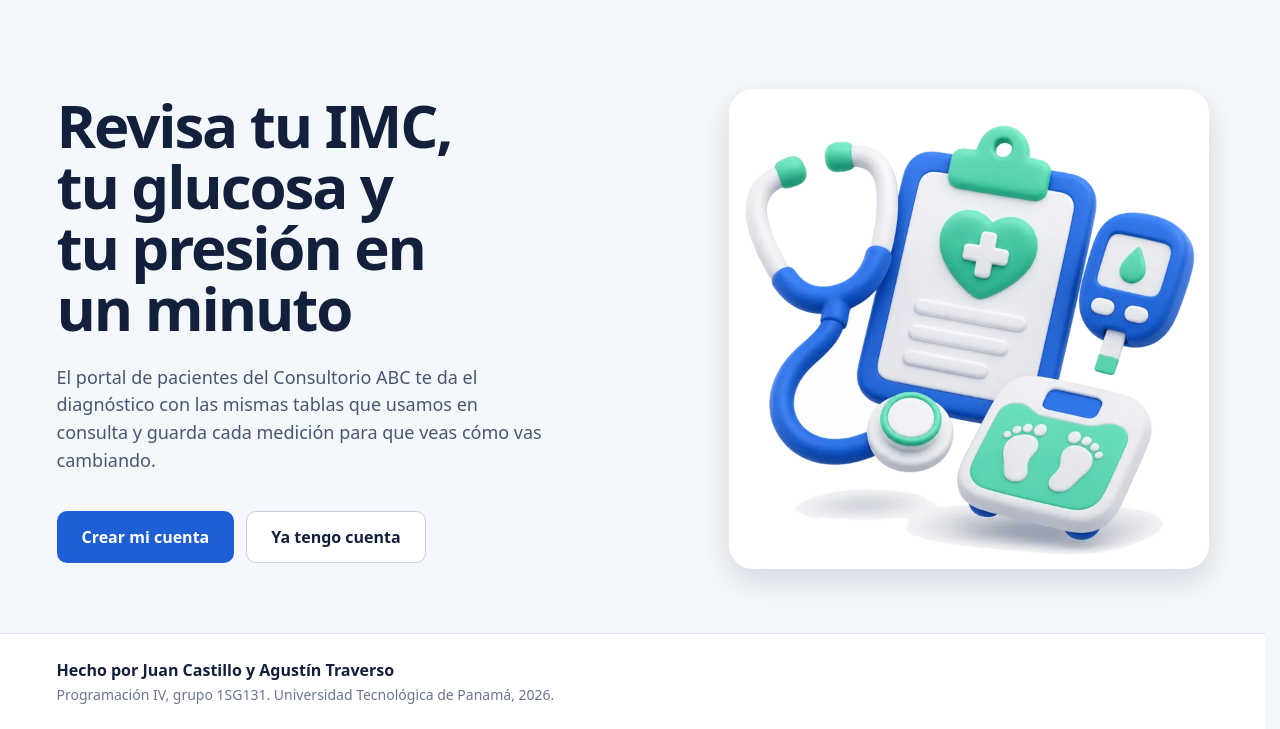
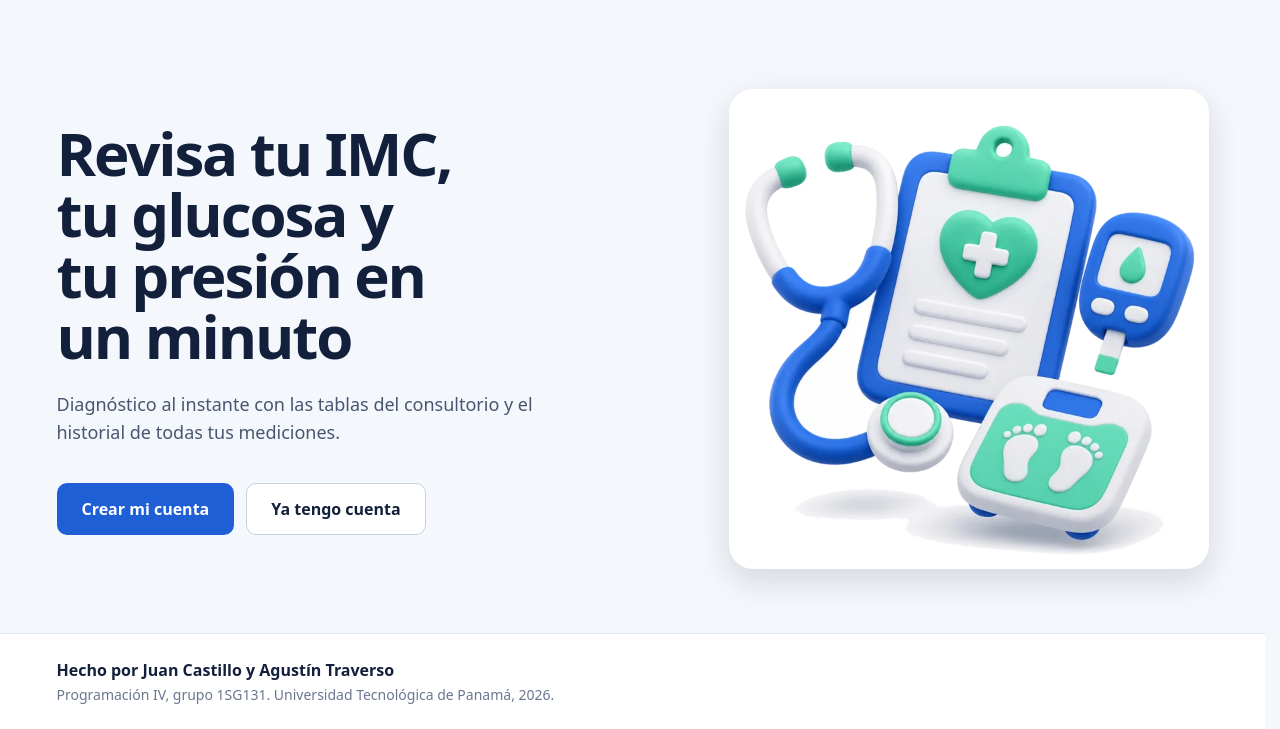
Before and after one commit to JuanKsPty/prog4, a PHP site: page /evaluaciones/evaluacion2/index.php in a window 1280 px wide. Shown: the part 71-800 px from the top of the page. Run offline with PHP 8.4, Linux system fonts and the light colour scheme.

Commit message:
Reducir el texto de las vistas
Consejos en una frase, sin bajadas en las páginas de indicador ni en Mi cuenta,
ayudas y placeholders más cortos ("Ej. 70"), estados vacíos de una línea, sin el
detalle "Sistólica / diastólica" en el historial y la frase de eliminar cuenta
correcta con 0 o 1 mediciones.

```diff
--- a/evaluaciones/evaluacion2/index.php
+++ b/evaluaciones/evaluacion2/index.php
@@ -23,7 +23,7 @@ documento_inicio('Portal de pacientes', 'cuerpo-landing');
     <main id="contenido" class="portada">
         <div class="portada-texto">
             <h1 class="portada-titulo">Revisa tu IMC, tu glucosa y tu presión en un minuto</h1>
-            <p class="portada-bajada">El portal de pacientes del Consultorio ABC te da el diagnóstico con las mismas tablas que usamos en consulta y guarda cada medición para que veas cómo vas cambiando.</p>
+            <p class="portada-bajada">Diagnóstico al instante con las tablas del consultorio y el historial de todas tus mediciones.</p>
             <div class="portada-acciones">
                 <?php if ($usuario): ?>
                     <a class="boton boton-primario boton-grande" href="vistas/panel.php">Ir a mi panel</a>
--- a/evaluaciones/evaluacion2/login.php
+++ b/evaluaciones/evaluacion2/login.php
@@ -13,7 +13,6 @@ $valores = $flash['valores'] ?? [];
 abrir_acceso('Iniciar sesión', 'login');
 ?>
                 <h1 class="acceso-titulo">Inicia sesión</h1>
-                <p class="acceso-texto">Entra con el correo con el que creaste tu cuenta.</p>
 
                 <?= aviso($flash['exito'] ?? '', 'exito') ?>
                 <?= aviso($flash['aviso'] ?? '') ?>
--- a/evaluaciones/evaluacion2/registro.php
+++ b/evaluaciones/evaluacion2/registro.php
@@ -14,7 +14,7 @@ $valores = $flash['valores'] ?? [];
 abrir_acceso('Crear cuenta', 'registro');
 ?>
                 <h1 class="acceso-titulo">Crea tu cuenta</h1>
-                <p class="acceso-texto">Así guardamos tus mediciones y puedes ver tu historial cuando vuelvas.</p>
+                <p class="acceso-texto">Para guardar tu historial de mediciones.</p>
 
                 <?= aviso($flash['aviso'] ?? '') ?>
 
--- a/evaluaciones/evaluacion2/vistas/cuenta.php
+++ b/evaluaciones/evaluacion2/vistas/cuenta.php
@@ -14,7 +14,6 @@ abrir_portal('Mi cuenta', 'cuenta', $usuario);
 ?>
         <header class="encabezado">
             <h1 class="titulo">Mi cuenta</h1>
-            <p class="bajada">Tus datos de acceso y tus mediciones guardadas.</p>
         </header>
 
         <?= aviso($flash['aviso'] ?? '') ?>
@@ -32,7 +31,7 @@ abrir_portal('Mi cuenta', 'cuenta', $usuario);
 
             <section class="tarjeta zona-peligro" aria-labelledby="titulo-eliminar">
                 <h2 class="seccion-titulo" id="titulo-eliminar">Eliminar mi cuenta</h2>
-                <p class="zona-peligro-texto">Se borran tu cuenta y tus <?= $total ?> <?= $total === 1 ? 'medición' : 'mediciones' ?>. No se puede deshacer.</p>
+                <p class="zona-peligro-texto"><?= texto_eliminar_cuenta($total) ?> No se puede deshacer.</p>
                 <form class="formulario" action="<?= url('vistas/php/cuenta_post.php') ?>" method="post">
                     <?= campo_csrf() ?>
                     <div class="campo">
--- a/evaluaciones/evaluacion2/vistas/php/funciones.php
+++ b/evaluaciones/evaluacion2/vistas/php/funciones.php
@@ -50,35 +50,35 @@ function categorias_imc() {
             'rango' => 'Menos de 18.5',
             'tono' => 'tono-celeste',
             'imagen' => 'imc-bajo',
-            'consejo' => 'Tu peso está por debajo de lo recomendado. Consulta con un nutricionista para planificar una alimentación que te ayude a ganar peso de forma saludable.',
+            'consejo' => 'Consulta con un nutricionista para ganar peso de forma saludable.',
         ],
         'normal' => [
             'nombre' => 'Normal',
             'rango' => '18.5 a 24.9',
             'tono' => 'tono-verde',
             'imagen' => 'imc-normal',
-            'consejo' => '¡Muy bien! Tu peso es adecuado para tu estatura. Mantén una dieta equilibrada y actividad física regular.',
+            'consejo' => 'Mantén una dieta equilibrada y actividad física regular.',
         ],
         'sobrepeso' => [
             'nombre' => 'Sobrepeso',
             'rango' => '25 a 29.9',
             'tono' => 'tono-amarillo',
             'imagen' => 'imc-sobrepeso',
-            'consejo' => 'Tienes algo de peso extra. Aumentar la actividad física y reducir azúcares y harinas refinadas puede ayudarte.',
+            'consejo' => 'Más actividad física y menos azúcares y harinas refinadas te ayudarán.',
         ],
         'obesidad' => [
             'nombre' => 'Obesidad',
             'rango' => '30 a 39.9',
             'tono' => 'tono-naranja',
             'imagen' => 'imc-obesidad',
-            'consejo' => 'Tu IMC indica obesidad, lo que aumenta el riesgo de diabetes e hipertensión. Te recomendamos una cita con tu médico.',
+            'consejo' => 'Aumenta el riesgo de diabetes e hipertensión; agenda una cita con tu médico.',
         ],
         'extrema' => [
             'nombre' => 'Obesidad extrema',
             'rango' => '40 o más',
             'tono' => 'tono-rojo',
             'imagen' => 'imc-extrema',
-            'consejo' => 'Tu IMC está en un nivel de riesgo alto para tu salud. Agenda una consulta médica lo antes posible.',
+            'consejo' => 'Es un nivel de riesgo alto: agenda una consulta médica lo antes posible.',
         ],
     ];
 }
@@ -137,31 +137,32 @@ function categorias_glucosa($momento) {
     return [
         'bajo' => [
             'nombre' => 'Glucosa baja',
+            'corto' => 'Baja',
             'rango' => $rangos['bajo'],
             'tono' => 'tono-celeste',
             'imagen' => 'glucosa-baja',
-            'consejo' => 'Tu glucosa está por debajo de lo normal (hipoglucemia). Come algo con azúcar, como un jugo, y vuelve a medirte en 15 minutos. Si se repite, consulta a tu médico.',
+            'consejo' => 'Toma algo con azúcar y vuelve a medirte en 15 minutos; si se repite, consulta a tu médico.',
         ],
         'normal' => [
             'nombre' => 'Sin diabetes',
             'rango' => $rangos['normal'],
             'tono' => 'tono-teal',
             'imagen' => 'glucosa-normal',
-            'consejo' => 'Tu nivel de glucosa es normal. Sigue con tus hábitos saludables y haz controles periódicos.',
+            'consejo' => 'Sigue con tus hábitos saludables y haz controles periódicos.',
         ],
         'pre' => [
             'nombre' => 'Prediabetes',
             'rango' => $rangos['pre'],
             'tono' => 'tono-ambar',
             'imagen' => 'glucosa-prediabetes',
-            'consejo' => 'Tu glucosa está elevada. Con cambios en la alimentación y más actividad física se puede evitar la diabetes. Coméntalo con tu médico.',
+            'consejo' => 'Comer mejor y moverte más puede evitar la diabetes; coméntalo con tu médico.',
         ],
         'diabetes' => [
             'nombre' => 'Diabetes',
             'rango' => $rangos['diabetes'],
             'tono' => 'tono-vino',
             'imagen' => 'glucosa-diabetes',
-            'consejo' => 'Tu lectura está en el rango de diabetes. Agenda una cita para confirmar el diagnóstico con exámenes de laboratorio.',
+            'consejo' => 'Agenda una cita para confirmarlo con exámenes de laboratorio.',
         ],
     ];
 }
@@ -212,35 +213,38 @@ function categorias_presion() {
             'rango' => 'Menos de 120 / 80',
             'tono' => 'tono-lima',
             'imagen' => 'presion-normal',
-            'consejo' => 'Tu presión arterial es normal. Sigue con una dieta baja en sal y actividad física regular.',
+            'consejo' => 'Sigue con una dieta baja en sal y actividad física regular.',
         ],
         'elevada' => [
             'nombre' => 'Elevada',
             'rango' => '120-129 / menos de 80',
             'tono' => 'tono-limon',
             'imagen' => 'presion-elevada',
-            'consejo' => 'Tu presión está un poco elevada. Reduce la sal, el alcohol y el estrés, y vuelve a medirla en unos días.',
+            'consejo' => 'Reduce la sal, el alcohol y el estrés, y vuelve a medirla en unos días.',
         ],
         'nivel1' => [
             'nombre' => 'Hipertensión nivel 1',
+            'corto' => 'Nivel 1',
             'rango' => '130-139 / 80-89',
             'tono' => 'tono-ocre',
             'imagen' => 'presion-nivel1',
-            'consejo' => 'Tienes presión arterial alta (nivel 1). Consulta con tu médico; puede recomendarte cambios de hábitos o tratamiento.',
+            'consejo' => 'Consulta con tu médico; puede indicarte cambios de hábitos o tratamiento.',
         ],
         'nivel2' => [
             'nombre' => 'Hipertensión nivel 2',
+            'corto' => 'Nivel 2',
             'rango' => '140 o más / 90 o más',
             'tono' => 'tono-ladrillo',
             'imagen' => 'presion-nivel2',
-            'consejo' => 'Tienes presión arterial alta (nivel 2). Es importante que te vea un médico pronto para iniciar tratamiento.',
+            'consejo' => 'Necesitas que te vea un médico pronto para iniciar tratamiento.',
         ],
         'crisis' => [
             'nombre' => 'Crisis hipertensiva',
+            'corto' => 'Crisis',
             'rango' => 'Más de 180 / más de 120',
             'tono' => 'tono-granate',
             'imagen' => 'presion-crisis',
-            'consejo' => 'Consulta a tu médico de inmediato. Si tienes dolor de pecho, falta de aire o visión borrosa, acude a urgencias.',
+            'consejo' => 'Consulta a tu médico de inmediato y, si tienes dolor de pecho o falta de aire, ve a urgencias.',
         ],
     ];
 }
@@ -295,14 +299,14 @@ function indicadores() {
             'titulo' => 'Glucosa en sangre',
             'pagina' => 'vistas/glucosa.php',
             'imagen' => 'menu-glucosa',
-            'datos' => 'Lectura del glucómetro, en ayunas o después de comer',
+            'datos' => 'Lectura del glucómetro',
         ],
         'presion' => [
             'nombre' => 'Presión',
             'titulo' => 'Presión arterial',
             'pagina' => 'vistas/presion.php',
             'imagen' => 'menu-presion',
-            'datos' => 'Presión sistólica y diastólica',
+            'datos' => 'Sistólica y diastólica',
         ],
     ];
 }
@@ -446,7 +450,7 @@ function lectura_de_medicion($medicion) {
     return [
         'valor' => (int) $medicion['sistolica'] . '/' . (int) $medicion['diastolica'],
         'unidad' => 'mm Hg',
-        'detalle' => 'Sistólica / diastólica',
+        'detalle' => '',
         'numero' => null,
     ];
 }
@@ -479,6 +483,17 @@ function fecha_relativa($fecha) {
     $meses = ['ene', 'feb', 'mar', 'abr', 'may', 'jun', 'jul', 'ago', 'sep', 'oct', 'nov', 'dic'];
     $texto = $momento->format('j') . ' ' . $meses[$momento->format('n') - 1];
     return $momento->format('Y') === date('Y') ? $texto : $texto . ' ' . $momento->format('Y');
+}
+
+// Qué se borra al eliminar la cuenta, sin frases como "tus 0 mediciones"
+function texto_eliminar_cuenta($total) {
+    if ($total === 0) {
+        return 'Se borra tu cuenta.';
+    }
+    if ($total === 1) {
+        return 'Se borran tu cuenta y tu única medición.';
+    }
+    return "Se borran tu cuenta y tus $total mediciones.";
 }
 
 function fecha_de_hoy() {
@@ -529,8 +544,7 @@ function banda($categorias, $actual, $posicion, $con_leyenda = true) {
         foreach ($categorias as $clave => $categoria) {
             $es_actual = $clave === $actual;
             $html .= '<li class="banda-categoria ' . $categoria['tono'] . ($es_actual ? ' es-actual' : '') . '"' . ($es_actual ? ' aria-current="true"' : '') . '>';
-            $html .= '<span class="banda-nombre">' . mostrar($categoria['nombre']) . '</span>';
-            $html .= '<span class="banda-rango">' . mostrar($categoria['rango']) . '</span>';
+            $html .= '<span class="banda-nombre">' . mostrar($categoria['corto'] ?? $categoria['nombre']) . '</span>';
             $html .= '</li>';
         }
         $html .= '</ol>';
```
Also changed, not shown: evaluaciones/evaluacion2/vistas/glucosa.php (+4 -4 lines), evaluaciones/evaluacion2/vistas/imc.php (+3 -4 lines), evaluaciones/evaluacion2/vistas/panel.php (+3 -10 lines), evaluaciones/evaluacion2/vistas/presion.php (+5 -5 lines).
